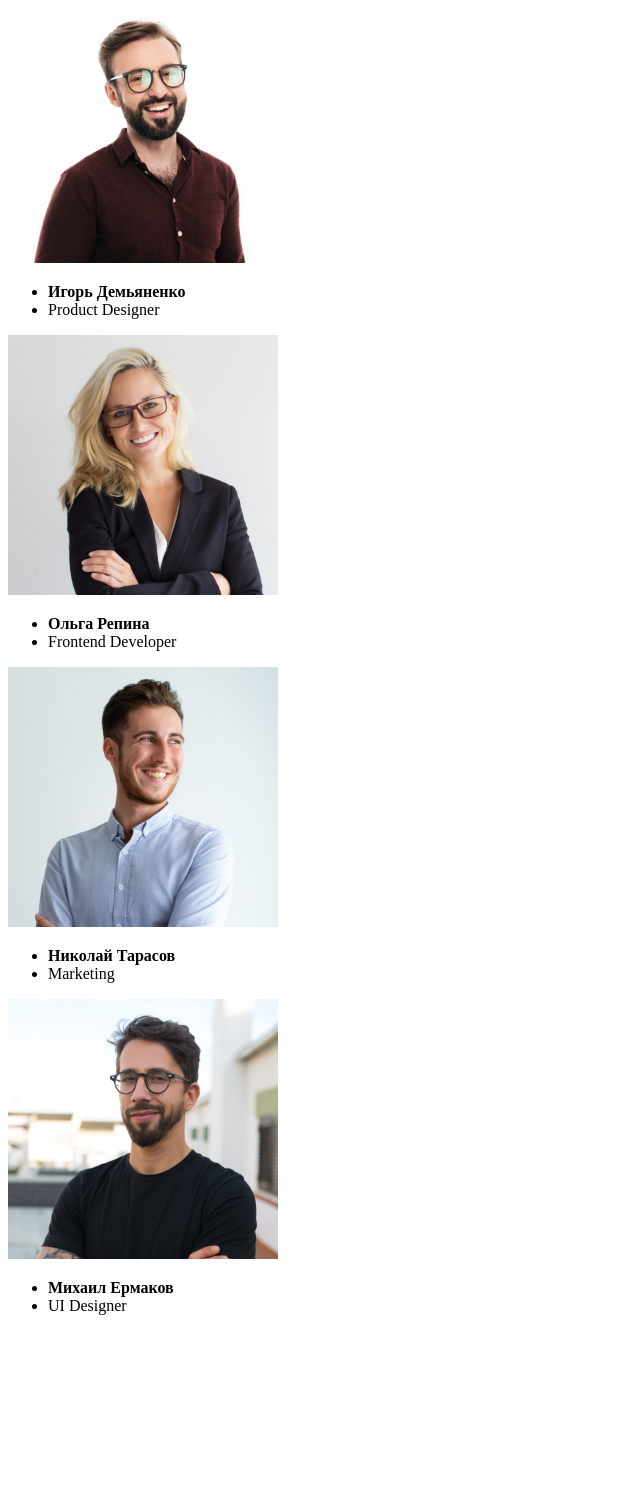
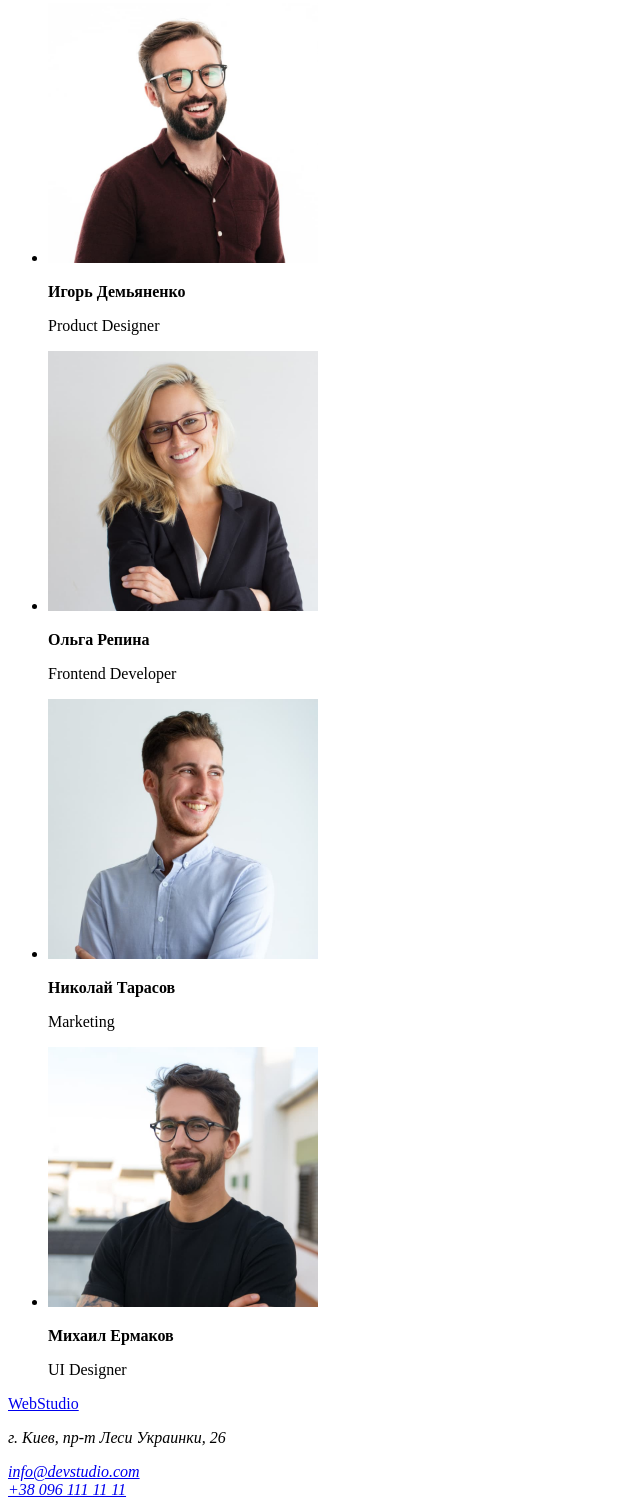
Before and after one commit to ArthurKorchak/goit-markup-hw-01, a plain HTML site: page index.html in a window 1280 px wide. Shown: the part 803-2310 px from the top of the page, without its empty margins (0-640 px from the left). Before the commit the page ends 2134 px from the top, so only its background shows below. Drawn offline with Linux system fonts and the light colour scheme.

Commit message:
Закінчив footer + правки

```diff
--- a/index.html
+++ b/index.html
@@ -16,10 +16,8 @@
                 <li><a href=""></a>Контакты</li>
             </ul>
         </nav>
-        <address>
         <a href="mailto:info@devstudio.com">info@devstudio.com</a>
         <a href="tel:+38 096 111 11 11">+38 096 111 11 11</a>
-        </address>
     </header>
     <main>
     <section>
@@ -52,38 +50,36 @@
     </section>
     <section>
         <h2>Наша команда</h2>
-            <div>
+            <ul>
+                <li>
                     <img src="./images/team-01.jpg" width="270" alt="Участник команды №1">
-                <ul>
-                <li><b>Игорь Демьяненко</b></li>
-                <li>Product Designer</li>
+                    <p><b>Игорь Демьяненко</b></p>
+                    <p>Product Designer</p>
+                </li>
+                <li>
+                    <img src="./images/team-02.jpg" width="270" alt="Участник команды №2">
+                    <p><b>Ольга Репина</b></p>
+                    <p>Frontend Developer</p>
+                </li>
+                <li>
+                    <img src="./images/team-03.jpg" width="270" alt="Участник команды №3">
+                    <p><b>Николай Тарасов</b></p>
+                    <p>Marketing</p>
+                </li>
+                <li>
+                    <img src="./images/team-04.jpg" width="270" alt="Участник команды №4">
+                    <p><b>Михаил Ермаков</b></p>
+                    <p>UI Designer</p>
+                </li>
             </ul>
-            </div>
-            <div>
-                <img src="./images/team-02.jpg" width="270" alt="Участник команды №2">
-                <ul>
-                    <li><b>Ольга Репина</b></li>
-                    <li>Frontend Developer</li>
-                </ul>
-            </div>
-            <div>
-                <img src="./images/team-03.jpg" width="270" alt="Участник команды №3">
-                <ul>
-                    <li><b>Николай Тарасов</b></li>
-                    <li>Marketing</li>
-                </ul>
-            </div>
-            <div>
-                <img src="./images/team-04.jpg" width="270" alt="Участник команды №4">
-                <ul>
-                    <li><b>Михаил Ермаков</b></li>
-                    <li>UI Designer</li>
-                </ul>
-            </div>
     </section>
     </main>
     <footer>
+        <a href="index.html">WebStudio</a>
         <address>
+            <p>г. Киев, пр-т Леси Украинки, 26</p>
+            <a href="mailto:info@devstudio.com">info@devstudio.com</a><br>
+            <a href="tel:+38 096 111 11 11">+38 096 111 11 11</a>
         </address>
     </footer>
 </body>
```
Lines whose indentation alone changed are shown as unchanged.
